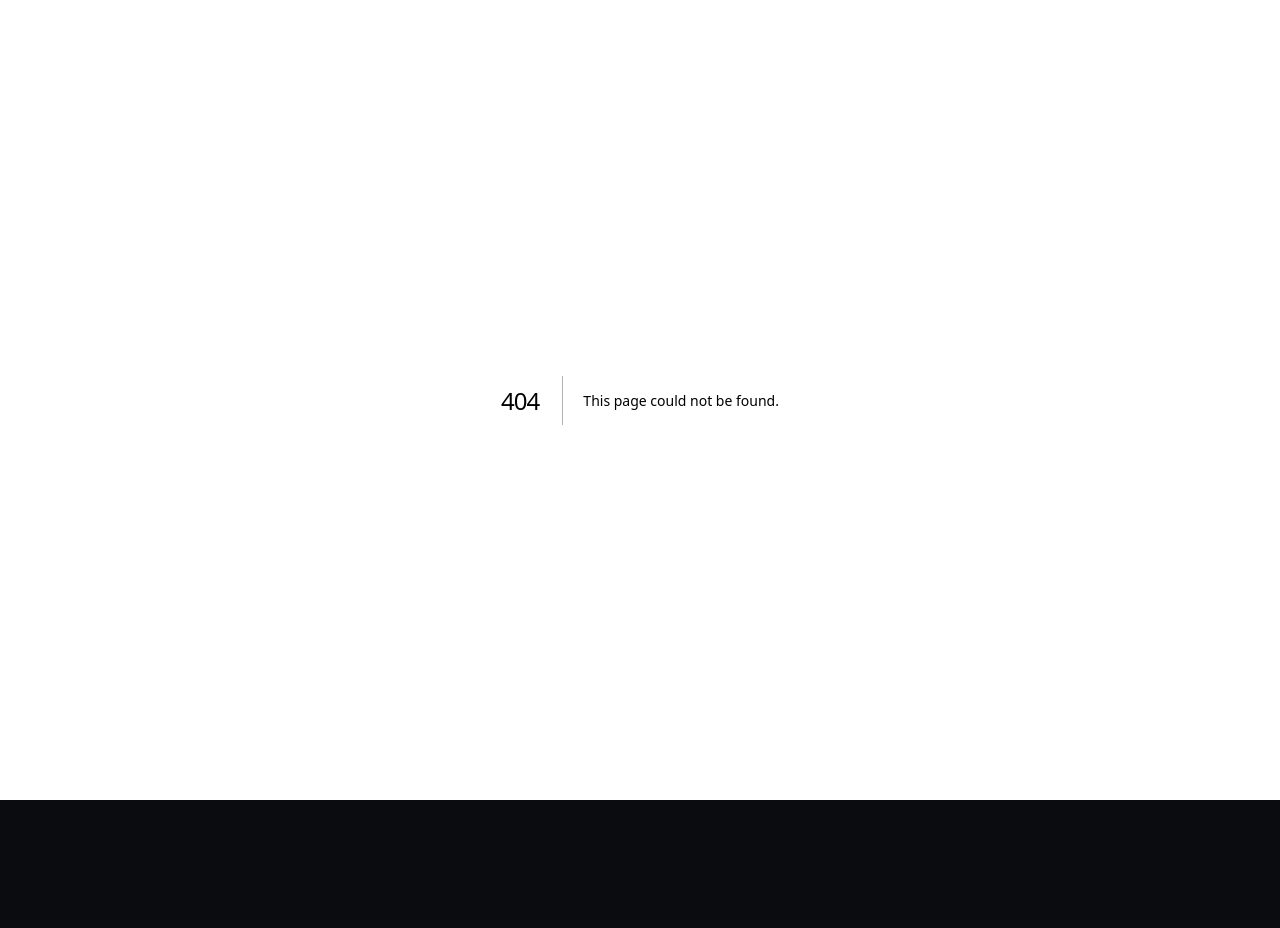
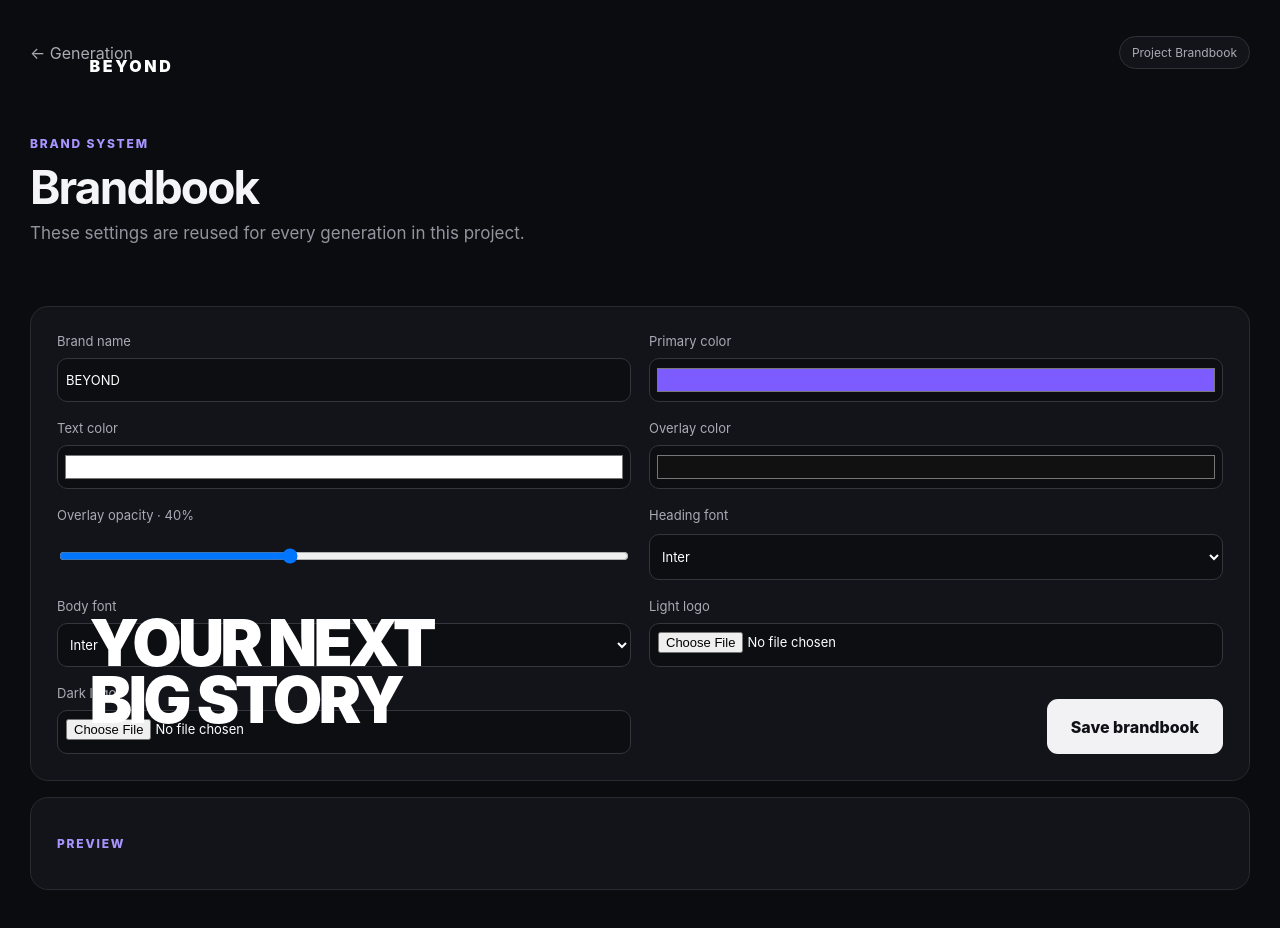
Before and after one commit to Nurzhan-Zhumabekov/The-beyond, a Next.js app in the folder frontend/: page /projects/demo/brandbook in a window 1280 px wide. Before the commit this address had no page. Shown: the top 928 px of the page. Before the commit the page ends 800 px from the top, so only its background shows below. Built offline with nearby package versions, Linux system fonts and the light colour scheme; no server answers.

Commit message:
feat: add brandbook settings

```diff
--- /dev/null
+++ b/frontend/app/projects/[id]/brandbook/page.tsx
@@ -0,0 +1,47 @@
+"use client";
+
+import Link from "next/link";
+import { useParams } from "next/navigation";
+import { useEffect, useState } from "react";
+import { getBrandbook, saveBrandbook } from "@/services/api";
+import type { Brandbook } from "@/types";
+
+export default function ProjectBrandbookPage() {
+  const params = useParams<{ id: string }>();
+  const [form, setForm] = useState<Brandbook | null>(null);
+  const [saving, setSaving] = useState(false);
+  const [saved, setSaved] = useState(false);
+
+  useEffect(() => { getBrandbook(params.id).then(setForm); }, [params.id]);
+  if (!form) return <main className="resultPage"><section className="card">Loading brandbook…</section></main>;
+
+  const patch = <K extends keyof Brandbook>(key: K, value: Brandbook[K]) => setForm((current) => current ? { ...current, [key]: value } : current);
+
+  async function submit() {
+    setSaving(true); setSaved(false);
+    await saveBrandbook(params.id, form);
+    setSaving(false); setSaved(true);
+  }
+
+  return (
+    <main className="resultPage">
+      <div className="resultTopbar"><Link href={`/projects/${params.id}/generate`} className="backLink">← Generation</Link><div className="resultStatus">Project Brandbook</div></div>
+      <section className="resultHero"><p className="eyebrow">BRAND SYSTEM</p><h1>Brandbook</h1><p className="lead">These settings are reused for every generation in this project.</p></section>
+      <div className="brandbookLayout">
+        <section className="card brandGrid">
+          <label>Brand name<input className="urlInput" value={form.brand_name} onChange={(e) => patch("brand_name", e.target.value)} /></label>
+          <label>Primary color<input type="color" value={form.primary_color} onChange={(e) => patch("primary_color", e.target.value)} /></label>
+          <label>Text color<input type="color" value={form.text_color} onChange={(e) => patch("text_color", e.target.value)} /></label>
+          <label>Overlay color<input type="color" value={form.overlay_color} onChange={(e) => patch("overlay_color", e.target.value)} /></label>
+          <label>Overlay opacity · {Math.round(form.overlay_opacity * 100)}%<input type="range" min="0" max="1" step="0.05" value={form.overlay_opacity} onChange={(e) => patch("overlay_opacity", Number(e.target.value))} /></label>
+          <label>Heading font<select value={form.heading_font} onChange={(e) => patch("heading_font", e.target.value)}><option>Inter</option><option>Arial</option><option>Georgia</option></select></label>
+          <label>Body font<select value={form.body_font} onChange={(e) => patch("body_font", e.target.value)}><option>Inter</option><option>Arial</option><option>Georgia</option></select></label>
+          <label>Light logo<input type="file" accept="image/png,image/svg+xml" /></label>
+          <label>Dark logo<input type="file" accept="image/png,image/svg+xml" /></label>
+          <div className="visualActions"><button className="generate" disabled={saving} onClick={submit}>{saving ? "Saving…" : "Save brandbook"}</button>{saved && <span>Saved</span>}</div>
+        </section>
+        <section className="card brandPreviewCard"><p className="eyebrow">PREVIEW</p><div className="brandPreview" style={{ background: form.primary_color, color: form.text_color, fontFamily: form.heading_font }}><div className="previewLogo">{form.brand_name || "BRAND"}</div><div className="previewHeadline">YOUR NEXT<br/>BIG STORY</div><div className="previewOverlay" style={{ background: form.overlay_color, opacity: form.overlay_opacity }} /></div></section>
+      </div>
+    </main>
+  );
+}
```
